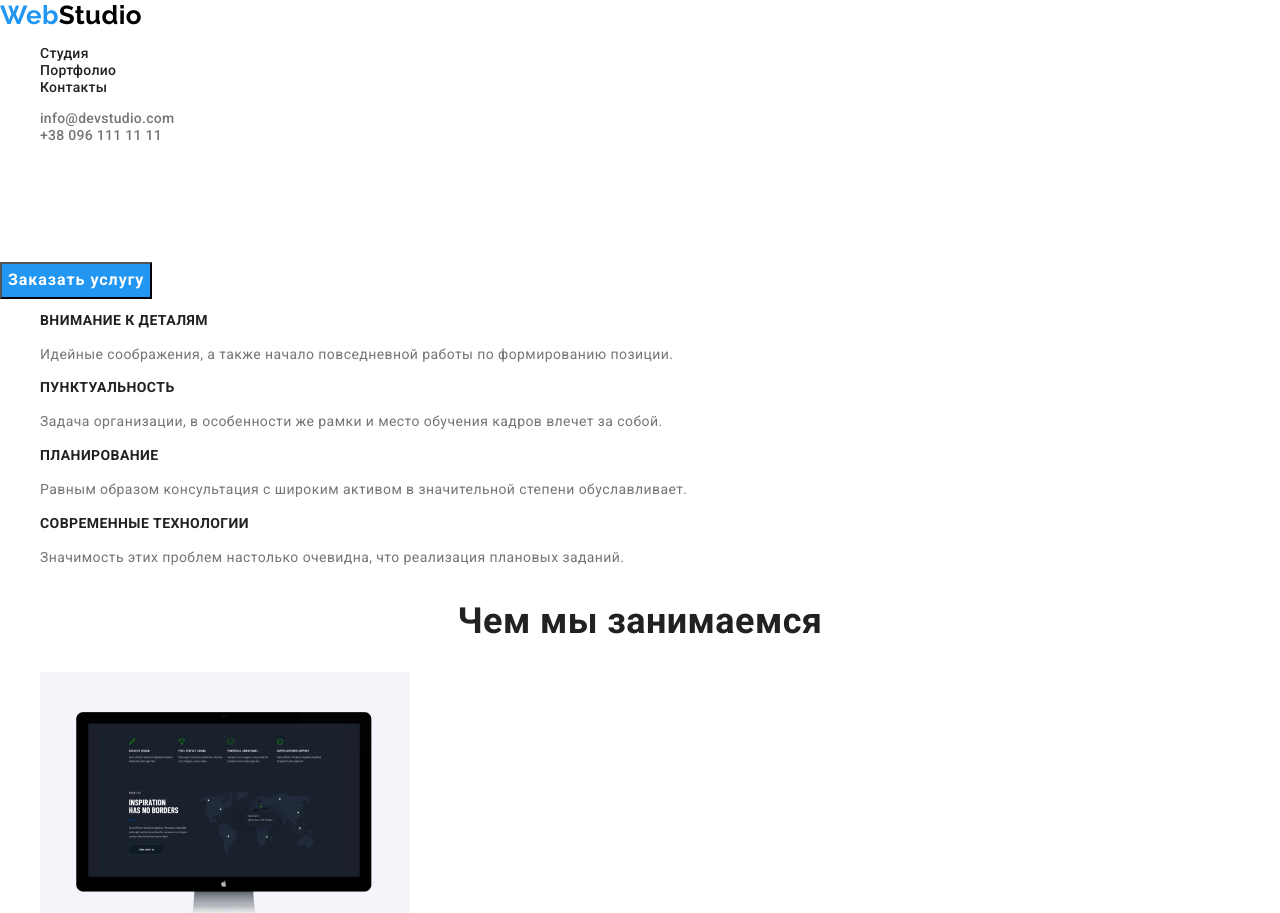
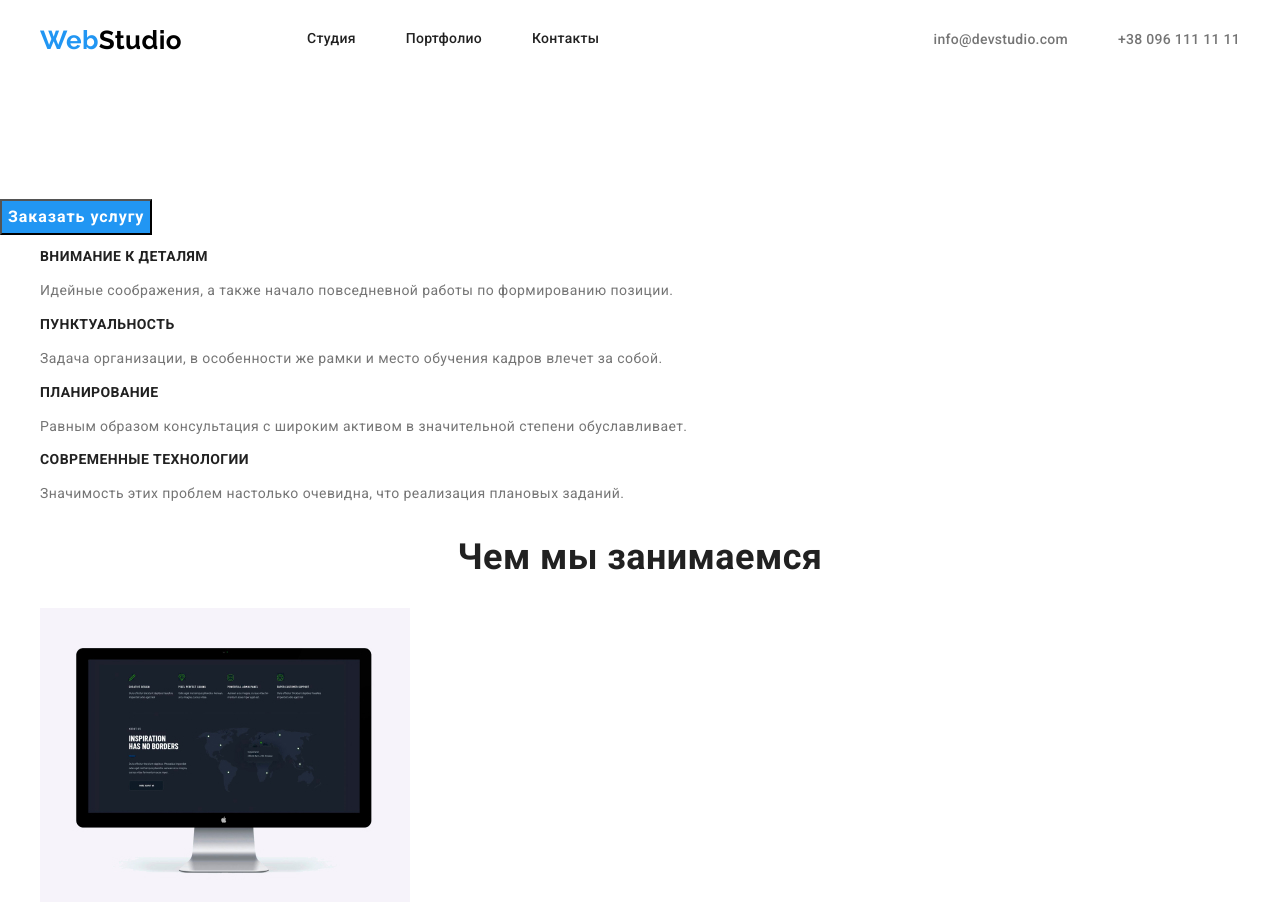
Before and after one commit to Liliia-Pedorych/goit-markup-hw-03, a plain HTML site: page index.html in a window 1280 px wide. Shown: the top 913 px of the page. Drawn offline with Linux system fonts and the light colour scheme.

Commit message:
Задає геометрію хедеру

```diff
--- a/css/styles.css
+++ b/css/styles.css
@@ -11,15 +11,76 @@ body {
   font-size: 14px;
   letter-spacing: 0.03em;
 }
+
 .list {
   list-style: none;
+  margin: 0px;
 }
+
 .link {
   text-decoration: none;
+  display: block;
+}
+
+.current {
+  color: var(--accent-color);
+}
+
+.container {
+  width: 1200px;
+  padding-right: 15px;
+  padding-left: 15px;
+  margin-right: auto;
+  margin-left: auto;
 }
 
 /* Хедер */
 
+/* .header {
+  padding-top: 23px;
+  padding-bottom: 26px;
+} */
+
+.navigation {
+  display: flex;
+  align-items: center;
+}
+
+.navigation-list {
+  display: flex;
+}
+
+.navigation-list-item:not(:last-child) {
+  margin-right: 50px;
+}
+
+.logo {
+  margin-right: 85px;
+}
+
+.navigation-list-item-link {
+  padding-top: 31px;
+  padding-bottom: 33px;
+}
+
+.address-list {
+  display: flex;
+}
+
+/* .header-address {
+  display: flex;
+  margin-left: auto;
+} */
+
+.header .container {
+  display: flex;
+  align-items: center;
+  justify-content: space-between;
+}
+
+.header .address-list-item:not(:last-child) {
+  margin-right: 50px;
+}
 .logo {
   font-family: 'Raleway', sans-serif;
   font-weight: 700;
--- a/index.html
+++ b/index.html
@@ -12,15 +12,16 @@
     <title lang="en">Web Studio</title>
   </head>
   <body>
-    <header>
-      <nav>
+    <header class="header">
+      <div class="container">
+        <nav class="navigation">
           <a class="logo link" href="index.html" lang="en">
             <span class="logo-web">Web</span>Studio</a
           >
           <ul class="navigation-list list">
             <li class="navigation-list-item">
               <a
-              class="navigation-list-item-link link"
+                class="navigation-list-item-link link current"
                 href="index.html"
                 target="blank"
                 >Студия</a
@@ -39,6 +40,7 @@
             </li>
           </ul>
         </nav>
+        <div class="header-address">
           <address class="address">
             <ul class="address-list list">
               <li class="address-list-item">
@@ -55,6 +57,8 @@
               </li>
             </ul>
           </address>
+        </div>
+      </div>
     </header>
     <main>
       <!-- Герой -->
@@ -299,6 +303,7 @@
       </section>
     </main>
     <footer class="footer">
+      <div class="container">
         <div>
           <a class="logo link" href="index.html" lang="en">
             <span class="logo-web">Web</span>Studio</a
@@ -351,6 +356,7 @@
             </li>
           </ul>
         </div>
+      </div>
     </footer>
   </body>
 </html>
```
Also changed, not shown: portfolio.html (+1 -1 lines). Lines whose indentation alone changed are shown as unchanged.
